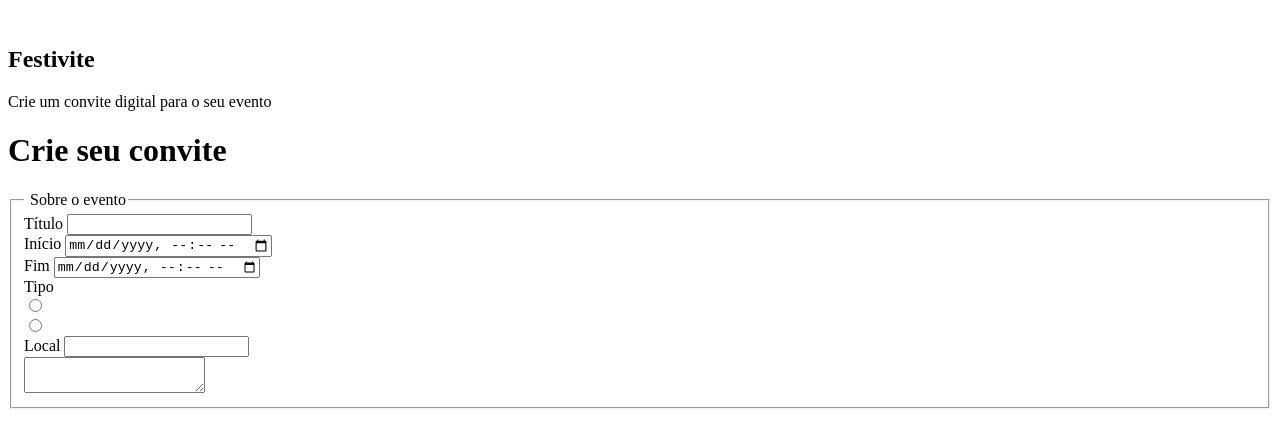
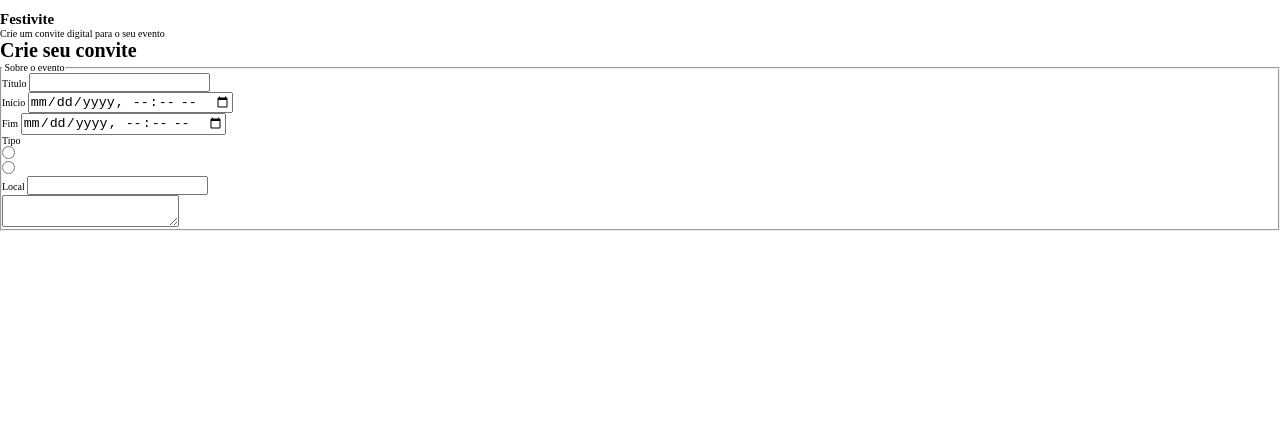
Before and after one commit to gabrielcipolini/Projeto---Formul-rio-de-Convite, a plain HTML site: page index.html in a window 1280 px wide. Drawn offline with Linux system fonts and the light colour scheme.

Commit message:
iniciando css

```diff
--- a/index.html
+++ b/index.html
@@ -4,6 +4,8 @@
     <meta charset="UTF-8" />
     <meta name="viewport" content="width=device-width, initial-scale=1.0" />
     <title>Festivite</title>
+
+    <link rel="stylesheet" href="/styles/index.css">
   </head>
   <body>
     <div id="app">
--- /dev/null
+++ b/styles/global.css
@@ -0,0 +1,43 @@
+* {
+  box-sizing: border-box;
+  margin: 0;
+  padding: 0;
+}
+
+:root {
+  font-size: 62.5%;
+
+  /* text */
+  --text-body: #c8cdd0;
+  --text-heading: #f9f9f9;
+
+  /* brand */
+  --brand-light: #59b2ff;
+  --brand-mid: #3487cf;
+  --brand-dark: #1d6fb6;
+
+  /* feedback */
+  --danger: #ff5959;
+
+  /* input */
+  --input-base: #1c1f21;
+  --input-stroke: #363b40;
+  --input-placeholder: #869198;
+
+  /* shape */
+  --shape-bg: #131516;
+  --shape-body: #212427;
+  --shape-button: #2d3136;
+  --shape-hover: #383d42;
+
+  /* accent colors */
+  --purple: #b259ff;
+  --fuschia: #ff59f9;
+  --pink: #ff598b;
+  --orange: #ff8b59;
+  --yellow: #ffcd59;
+  --lime: #e1ff59;
+  --green: #59ff91;
+  --cyan: #59fff9;
+  --navy: #6a59ff;
+}
--- /dev/null
+++ b/styles/index.css
@@ -0,0 +1 @@
+@import url(global.css);
```
